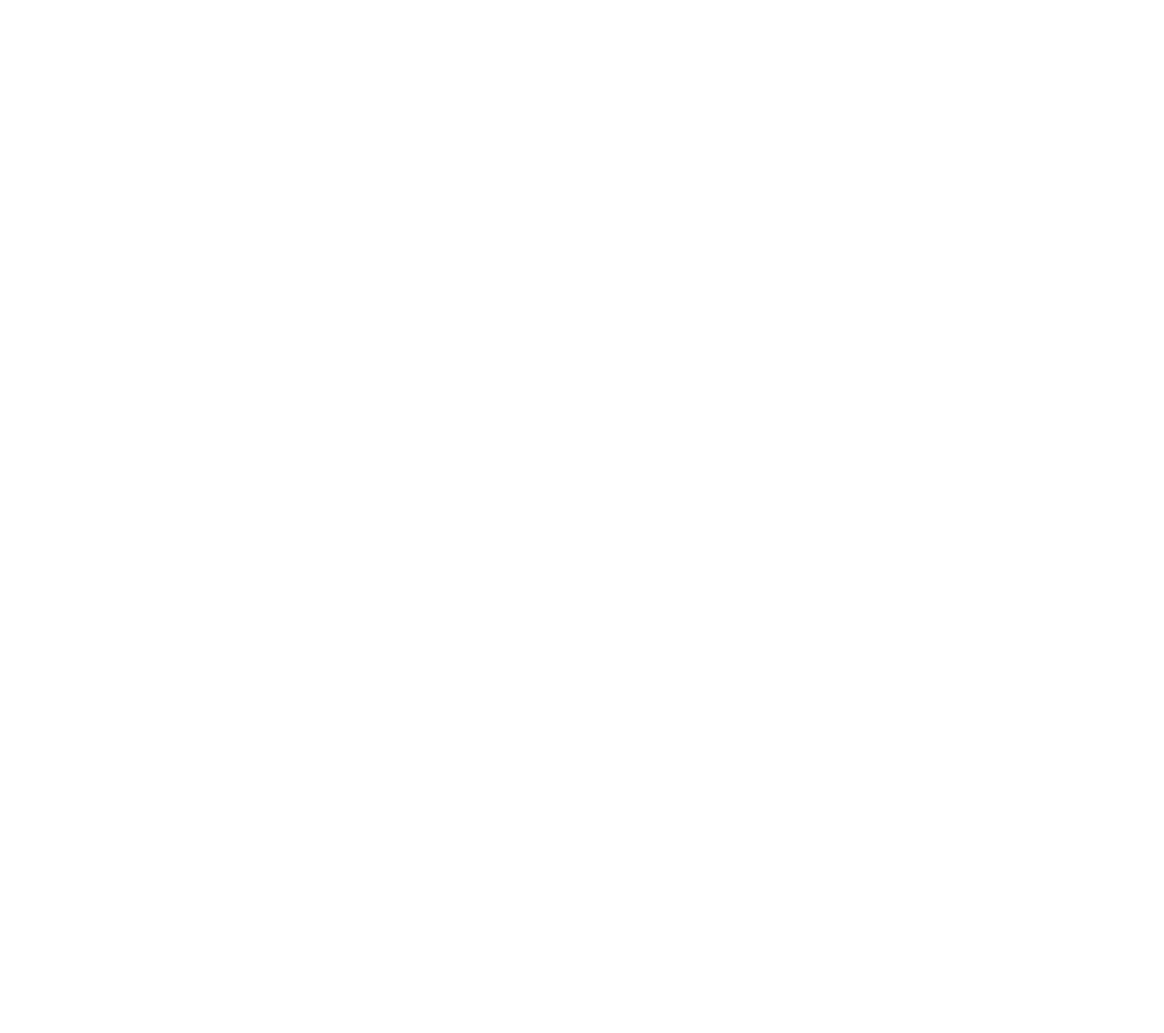
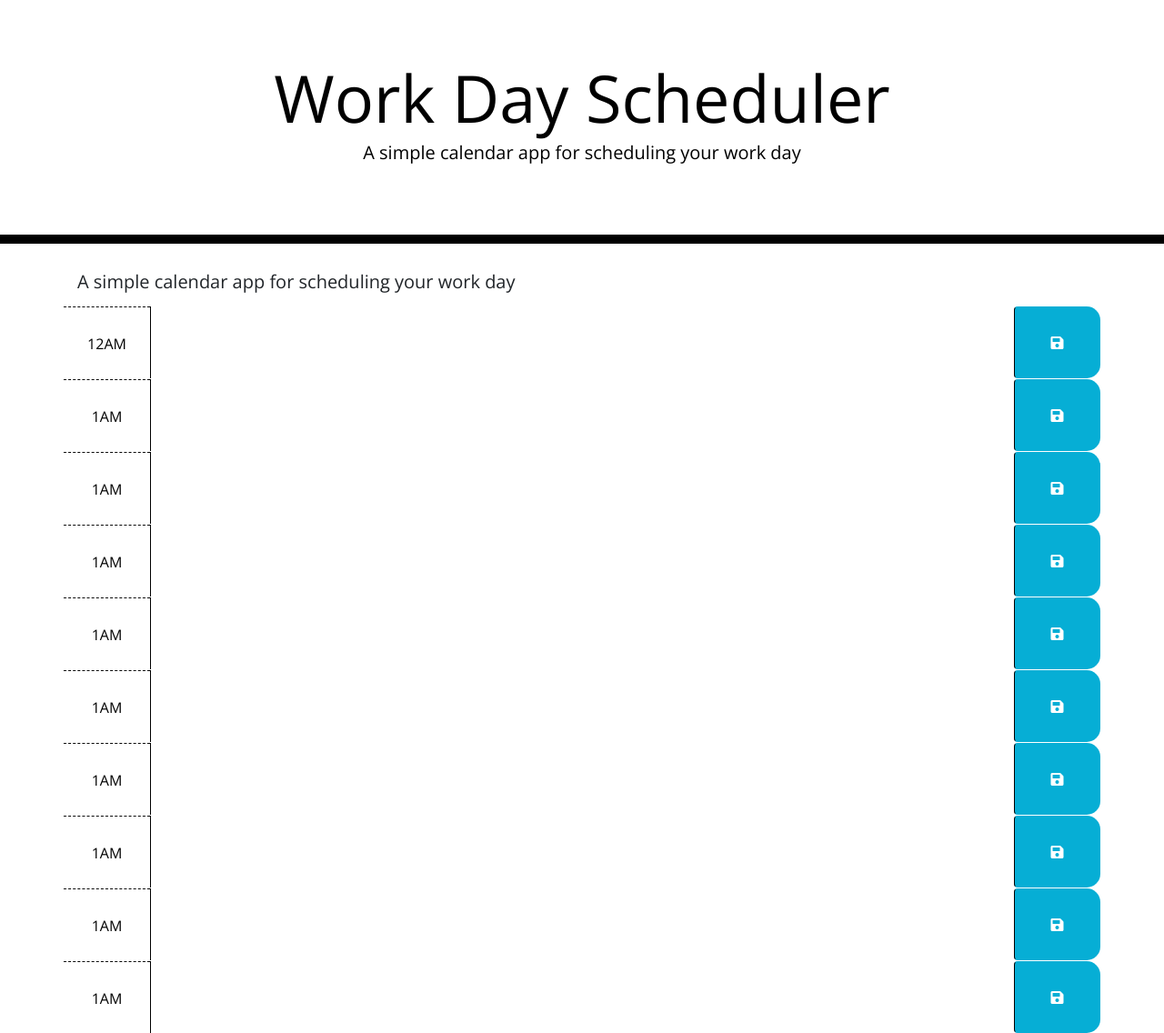
Before and after one commit to cperezba/Work-Day-Scheduler, a plain HTML site: page index.html in a window 1280 px wide. Shown: the whole page at 91% size. Before the commit the page ends 800 px from the top, so only its background shows below. Drawn offline with nearby package versions, Linux system fonts and the light colour scheme; files that its build step writes are made by us from their sources.

Commit message:
Updated front-end HTML

```diff
--- a/assets/css/style.css
+++ b/assets/css/style.css
@@ -0,0 +1,71 @@
+body {
+    font-family: 'Open Sans', sans-serif;
+    font-size: 16px;
+    line-height: 1;
+  }
+
+  textarea {
+    background: transparent;
+    border: none;
+    resize: none;
+    color: #000000;
+    border-left: 1px solid black;
+    padding: 10px;
+  }
+
+  .jumbotron {
+    text-align: center;
+    background-color: transparent;
+    color: black;
+    border-radius: 0;
+    border-bottom: 10px solid black;
+  }
+
+  .description {
+    white-space: pre-wrap;
+  }
+
+  .time-block {
+    text-align: center;
+    border-radius: 15px;
+  }
+
+  .row {
+    white-space: pre-wrap;
+    height: 80px;
+    border-top: 1px solid white;
+  }
+
+  .hour {
+    background-color: #ffffff;
+    color: #000000;
+    border-top: 1px dashed #000000;
+  }
+
+  .past {
+    background-color: #d3d3d3;
+    color: white;
+  }
+
+  .present {
+    background-color: #ff6961;
+    color: white;
+  }
+
+  .future {
+    background-color: #77dd77;
+    color: white;
+  }
+
+  .saveBtn {
+    border-left: 1px solid black;
+    border-top-right-radius: 15px;
+    border-bottom-right-radius: 15px;
+    background-color: #06aed5;
+    color: white;
+  }
+
+  .saveBtn i:hover {
+    font-size: 20px;
+    transition: all 0.3s ease-in-out;
+  }
--- a/index.html
+++ b/index.html
@@ -1,15 +1,116 @@
 <!DOCTYPE html>
 <html lang="en">
-<head>
-    <meta charset="UTF-8">
-    <meta http-equiv="X-UA-Compatible" content="IE=edge">
-    <meta name="viewport" content="width=device-width, initial-scale=1.0">
-    <title>Document</title>
-    <link rel="stylesheet" href="./assets/css/reset.css">
-    <link rel="stylesheet" href="./assets/css/style.css">
-</head>
-<body>
+  <head>
+    <meta charset="UTF-8" />
+    <meta name="viewport" content="width=device-width, initial-scale=1.0" />
+    <meta http-equiv="X-UA-Compatible" content="ie=edge" />
+    <link
+      rel="stylesheet"
+      href="https://stackpath.bootstrapcdn.com/bootstrap/4.3.1/css/bootstrap.min.css"
+    />
+    <link
+      rel="stylesheet"
+      href="https://use.fontawesome.com/releases/v5.8.1/css/all.css"
+      integrity="sha384-50oBUHEmvpQ+1lW4y57PTFmhCaXp0ML5d60M1M7uH2+nqUivzIebhndOJK28anvf"
+      crossorigin="anonymous"
+    />
+    <link
+      href="https://fonts.googleapis.com/css?family=Open+Sans&display=swap"
+      rel="stylesheet"
+    />
+    <link rel="stylesheet" href="style.css" />
+    <title>Work Day Scheduler</title>
+  </head>
 
-    <script src="./assets/js/script.js"></script>
-</body>
+  <body>
+    <header class="jumbotron">
+      <h1 class="display-3">Work Day Scheduler</h1>
+      <p class="lead">A simple calendar app for scheduling your work day</p>
+      <p id="currentDay" class="lead"></p>
+    </header>
+    <div class="container">
+      <!-- Timeblocks go here -->
+      <div class="container">
+      </div>
+      <p class="lead">A simple calendar app for scheduling your work day</p>
+      <p id="currentDay" class="lead"></p>
+      <div id="0" class="row time-block">
+        <div class="col-md-1 hour">
+          12AM
+        </div>
+        <textarea class="col-md-10 textValue">
+          </textarea>
+        <button class="btn saveBtn col-md-1"><i class="fas fa-save"></i></button>
+      </div>
+      <div id="1" class="row time-block">
+        <div class="col-md-1 hour">
+          1AM
+        </div>
+        <textarea class="col-md-10 textValue">
+          </textarea>
+        <button class="btn saveBtn col-md-1"><i class="fas fa-save"></i></button>
+      </div>
+      <div id="1" class="row time-block">
+        <div class="col-md-1 hour">
+          1AM
+        </div>
+        <textarea class="col-md-10 textValue">
+          </textarea>
+        <button class="btn saveBtn col-md-1"><i class="fas fa-save"></i></button>
+      </div>
+      <div id="1" class="row time-block">
+        <div class="col-md-1 hour">
+          1AM
+        </div>
+        <textarea class="col-md-10 textValue">
+          </textarea>
+        <button class="btn saveBtn col-md-1"><i class="fas fa-save"></i></button>
+      </div> <div id="1" class="row time-block">
+        <div class="col-md-1 hour">
+          1AM
+        </div>
+        <textarea class="col-md-10 textValue">
+          </textarea>
+        <button class="btn saveBtn col-md-1"><i class="fas fa-save"></i></button>
+      </div> <div id="1" class="row time-block">
+        <div class="col-md-1 hour">
+          1AM
+        </div>
+        <textarea class="col-md-10 textValue">
+          </textarea>
+        <button class="btn saveBtn col-md-1"><i class="fas fa-save"></i></button>
+      </div> <div id="1" class="row time-block">
+        <div class="col-md-1 hour">
+          1AM
+        </div>
+        <textarea class="col-md-10 textValue">
+          </textarea>
+        <button class="btn saveBtn col-md-1"><i class="fas fa-save"></i></button>
+      </div> <div id="1" class="row time-block">
+        <div class="col-md-1 hour">
+          1AM
+        </div>
+        <textarea class="col-md-10 textValue">
+          </textarea>
+        <button class="btn saveBtn col-md-1"><i class="fas fa-save"></i></button>
+      </div> <div id="1" class="row time-block">
+        <div class="col-md-1 hour">
+          1AM
+        </div>
+        <textarea class="col-md-10 textValue">
+          </textarea>
+        <button class="btn saveBtn col-md-1"><i class="fas fa-save"></i></button>
+      </div> <div id="1" class="row time-block">
+        <div class="col-md-1 hour">
+          1AM
+        </div>
+        <textarea class="col-md-10 textValue">
+          </textarea>
+        <button class="btn saveBtn col-md-1"><i class="fas fa-save"></i></button>
+      </div>
+
+
+    <script src="https://cdnjs.cloudflare.com/ajax/libs/jquery/3.2.1/jquery.min.js"></script>
+    <script src="https://cdnjs.cloudflare.com/ajax/libs/moment.js/2.24.0/moment.min.js"></script>
+  </body>
 </html>
```
